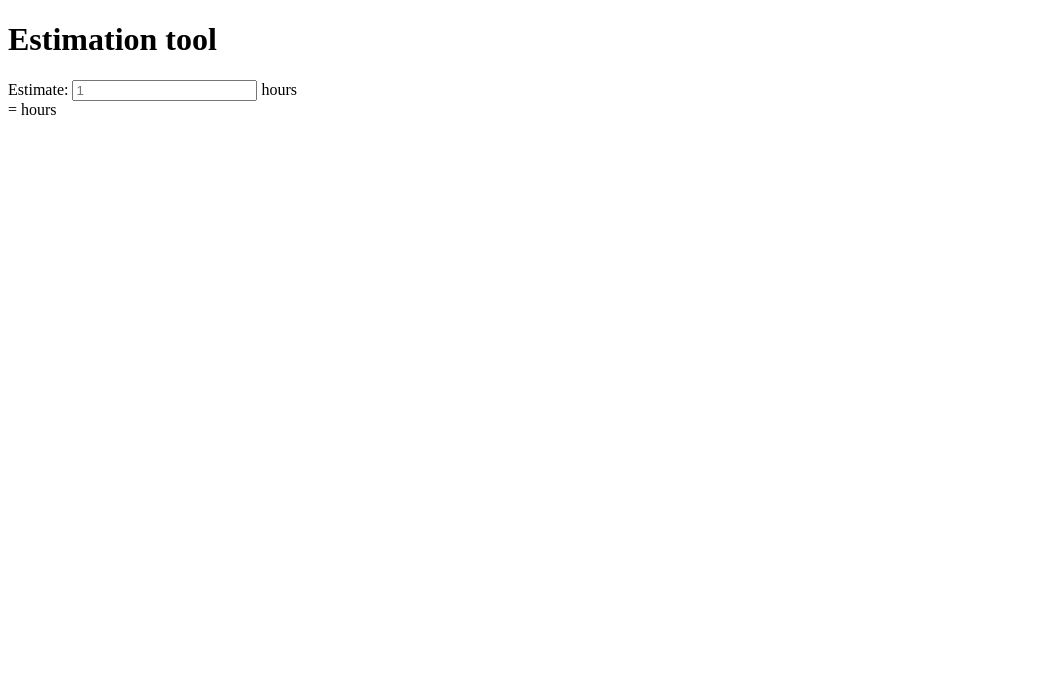
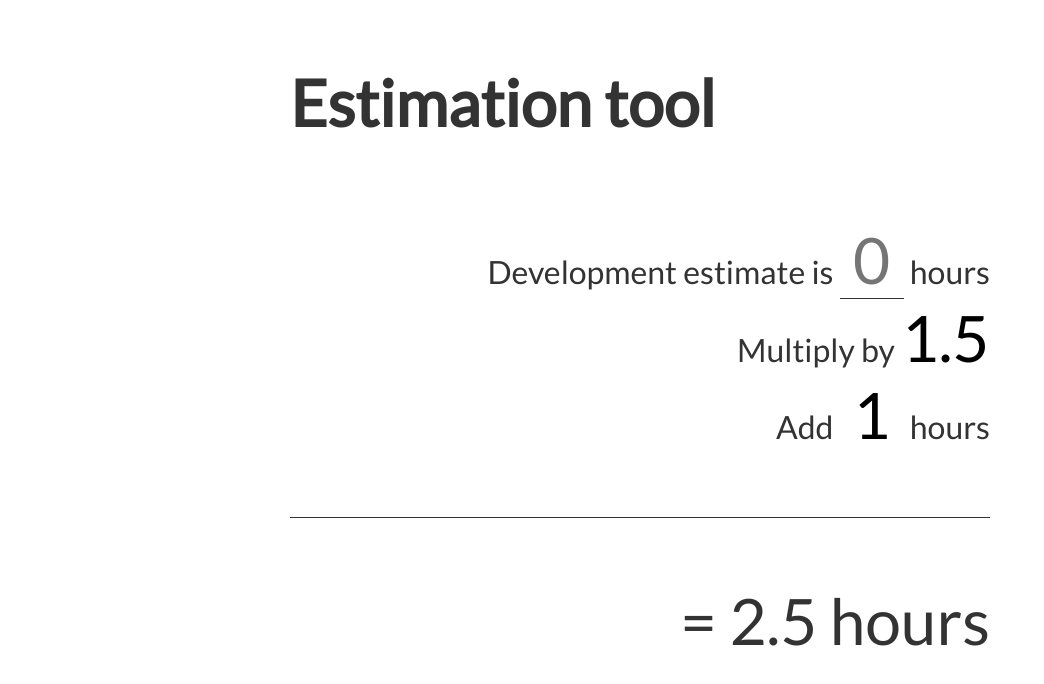
Before and after one commit to HektorW/estimation-tool, a website: page client/index.html in a window 1280 px wide. Shown: the whole page, without its empty margins (0-1044 px from the left). Drawn offline with Linux system fonts and the light colour scheme.

Commit message:
Working estimation tool

```diff
--- a/client/index.html
+++ b/client/index.html
@@ -9,23 +9,42 @@
   <meta http-equiv="X-UA-Compatible" content="IE=edge">
   <meta name="viewport" content="width=device-width, initial-scale=1">
 
-  <link rel="stylesheet" type="text/css" media="screen" href="styles.css" />
+  <link rel="stylesheet" type="text/css" href="/styles.css" />
+  <link href="https://fonts.googleapis.com/css?family=Lato" rel="stylesheet">
 </head>
 
 <body>
-  <h1 class="title">Estimation tool</h1>
+  <main>
+    <h1 class="title">Estimation tool</h1>
 
-  <div class="input-container">
-    Estimate:
-    <input type="number" step="0.25" placeholder="1" />
-    hours
-  </div>
+    <section class="calculation-container">
+      <div class="estimate-container">
+        Development estimate is
+        <span class="hidden"></span>
+        <input type="number" step="0.25" size="1" placeholder="0" data-input-estimate />
+        hours
+      </div>
 
-  <div class="result-container">
-    = <span data-result-hours></span> hours
-  </div>
+      <div class="multiply-container">
+        Multiply by
+        <span class="hidden"></span>
+        <input type="number" step="0.05" size="1" value="1.5" placeholder="0" data-input-multiply />
+      </div>
 
-  <script src="main.js"></script>
+      <div class="add-container">
+        Add
+        <span class="hidden"></span>
+        <input type="number" step="0.25" size="1" value="1" placeholder="0" data-input-add />
+        hours
+      </div>
+
+      <div class="result-container">
+        = <span data-result>2.5</span> hours
+      </div>
+    </section>
+  </main>
+
+  <script src="/main.js"></script>
 </body>
 
 </html>
--- a/client/main.js
+++ b/client/main.js
@@ -0,0 +1,35 @@
+const estimateInputEl = document.querySelector('[data-input-estimate]')
+const multiplyInputEl = document.querySelector('[data-input-multiply]')
+const addInputEl = document.querySelector('[data-input-add]')
+const resultEl = document.querySelector('[data-result]')
+
+const updateResults = () => {
+  const estimate = parseFloat(estimateInputEl.value || 0)
+  const multiply = parseFloat(multiplyInputEl.value || 0)
+  const addHours = parseFloat(addInputEl.value || 0)
+
+  resultEl.innerHTML = roundResult(estimate * multiply + addHours)
+}
+
+const resizeInput = event => {
+  const target = event.target
+  const span = target.parentNode.querySelector('.hidden')
+  span.textContent = target.value
+  target.style.width = span.offsetWidth + 'px'
+}
+
+const roundResult = value =>
+  Number.isNaN(value)
+    ? 0
+    : isInteger(value)
+      ? value
+      : (Math.round(value * 4) / 4).toFixed(2)
+
+const isInteger = value => Math.round(value) === value
+;[estimateInputEl, multiplyInputEl, addInputEl].forEach(el => {
+  el.addEventListener('input', updateResults)
+  el.addEventListener('input', resizeInput)
+  resizeInput({ target: el })
+})
+
+estimateInputEl.focus()
--- a/client/styles.css
+++ b/client/styles.css
@@ -0,0 +1,63 @@
+body {
+  color: #333;
+  font-family: 'Lato', sans-serif;
+  font-size: 32px;
+}
+
+main {
+  max-width: 700px;
+  margin: 0 auto;
+}
+
+input {
+  -webkit-appearance: none;
+  appearance: none;
+  border: none;
+  font: inherit;
+  font-size: 2em;
+  margin: 0;
+  outline: 0;
+  min-width: 1em;
+  padding: 0;
+  text-align: center;
+}
+
+input[type='number']::-webkit-inner-spin-button,
+input[type='number']::-webkit-outer-spin-button {
+  -webkit-appearance: none;
+  -moz-appearance: none;
+  appearance: none;
+  margin: 0;
+}
+
+.hidden {
+  font-size: 2em;
+  height: 0;
+  overflow: hidden;
+  position: absolute;
+  white-space: pre;
+}
+
+.title {
+  margin: 1em 0 1.25em;
+}
+
+.calculation-container {
+  text-align: right;
+}
+
+.estimate-container input {
+  border-bottom: 1px solid #333;
+}
+
+.result-container::before {
+  background-color: #333;
+  content: '';
+  display: block;
+  height: 1px;
+  margin: 1em 0;
+}
+
+.result-container {
+  font-size: 2em;
+}
--- a/package.json
+++ b/package.json
@@ -3,6 +3,9 @@
   "version": "1.0.0",
   "description": "",
   "main": "index.js",
+  "engines": {
+    "node": "10.9.0"
+  },
   "scripts": {
     "start": "node index.js",
     "start:dev": "nodemon index.js"
```
Also changed, not shown: 1 other file.
